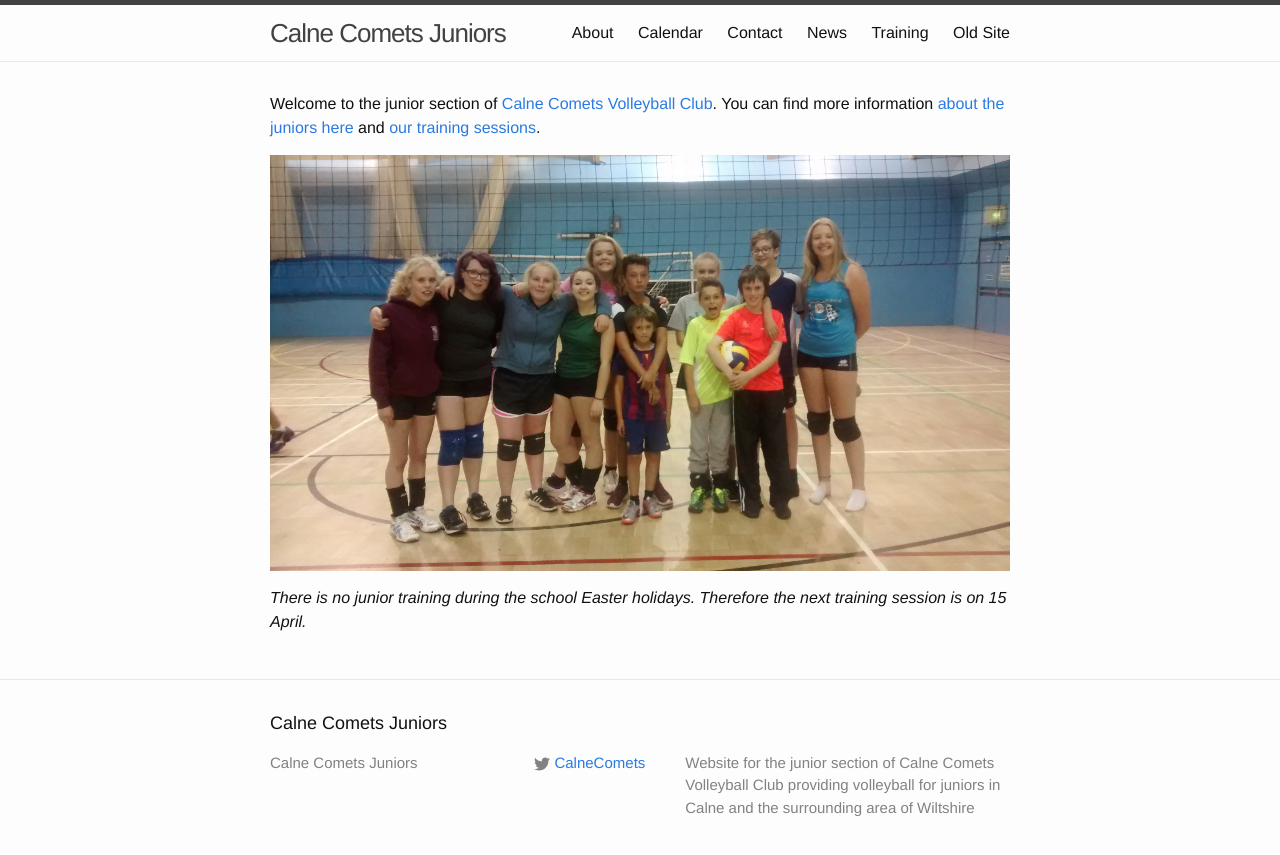
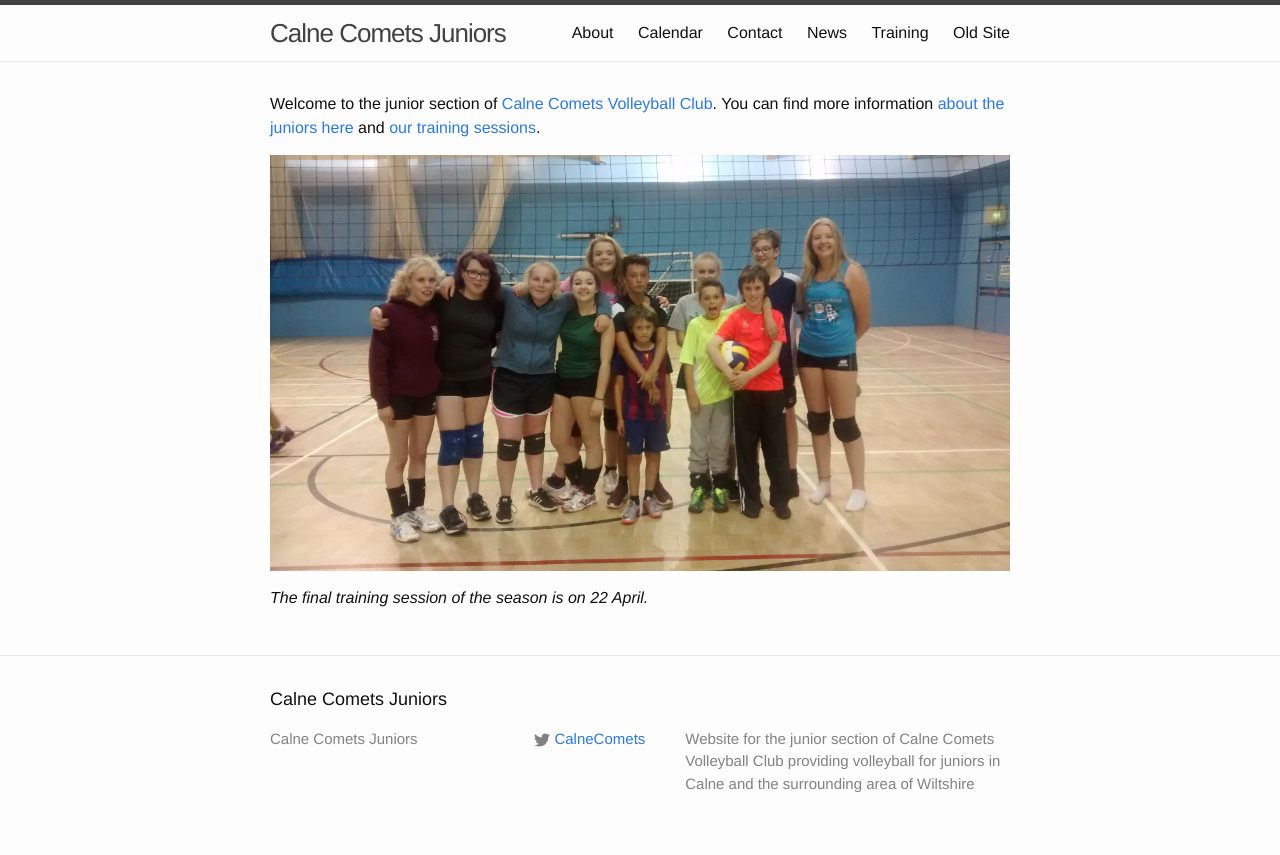
Before and after one commit to CalneComets/WebJuniors, a Jekyll site: the page built from index.md, in a window 1280 px wide. Shown: the top 855 px of the page. Built offline with Jekyll 4.4.1, drawn with Linux system fonts in a browser that asks for light colours.

Commit message:
Training ends on 22 April not 29 April

```diff
--- a/index.md
+++ b/index.md
@@ -4,6 +4,6 @@ layout: default
 
 Welcome to the junior section of [Calne Comets Volleyball Club](http://www.calnecomets.co.uk/). You can find more information [about the juniors here](/about.html) and [our training sessions](/training.html).
 
-![Current squad](/images/IMG_20150904_200637543.jpg "The juniors after their first training session")
+![Current squad](/images/IMG_20150904_200637543.jpg "The juniors at the start of the 2015/16 season")
 
-*There is no junior training during the school Easter holidays. Therefore the next training session is on 15 April.*
+*The final training session of the season is on 22 April.*
```
Also changed, not shown: calendar.md (+2 -2 lines).
